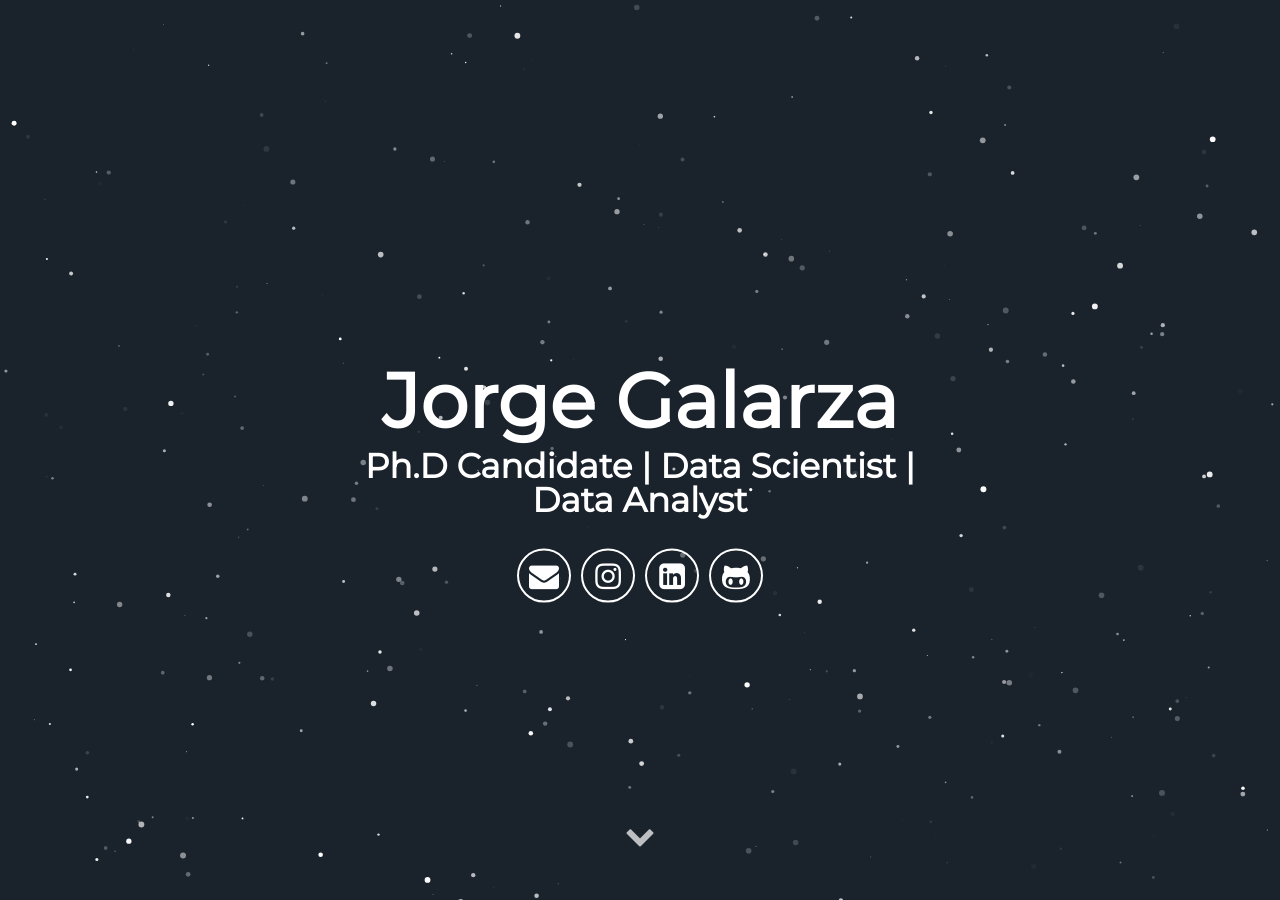
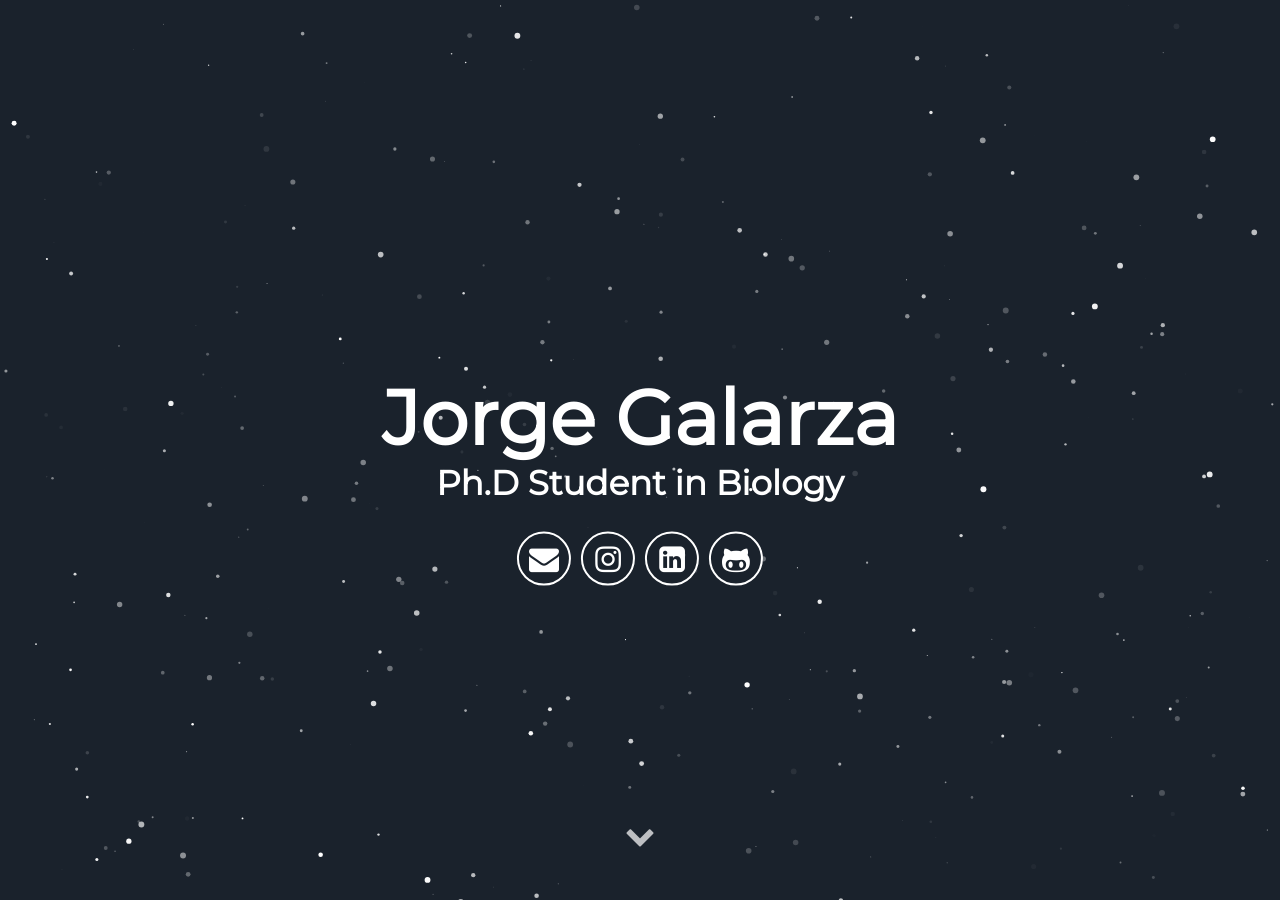
Before and after one commit to jorgegalarza1/jorgegalarza1.github.io, a Jekyll site: the page built from index.html, in a window 1280 px wide and 900 px high. Built offline with Jekyll 4.4.1, drawn with Linux system fonts in a browser that asks for light colours; some web fonts are replaced.

Commit message:
Update _config.yml

```diff
--- a/_config.yml
+++ b/_config.yml
@@ -7,7 +7,7 @@ description: Jekyll Theme Minimal Resume
 # User settings
 username: Jorge Galarza
 user_description: I'm a PhD Candidate
-user_title: Ph.D Candidate | Data Scientist | Data Analyst
+user_title: Ph.D Student in Biology
 email: jorge_galarza_1@outlook.com
 # twitter_username: lorem_ipsum
 instagram_username: jc.galarza
```
